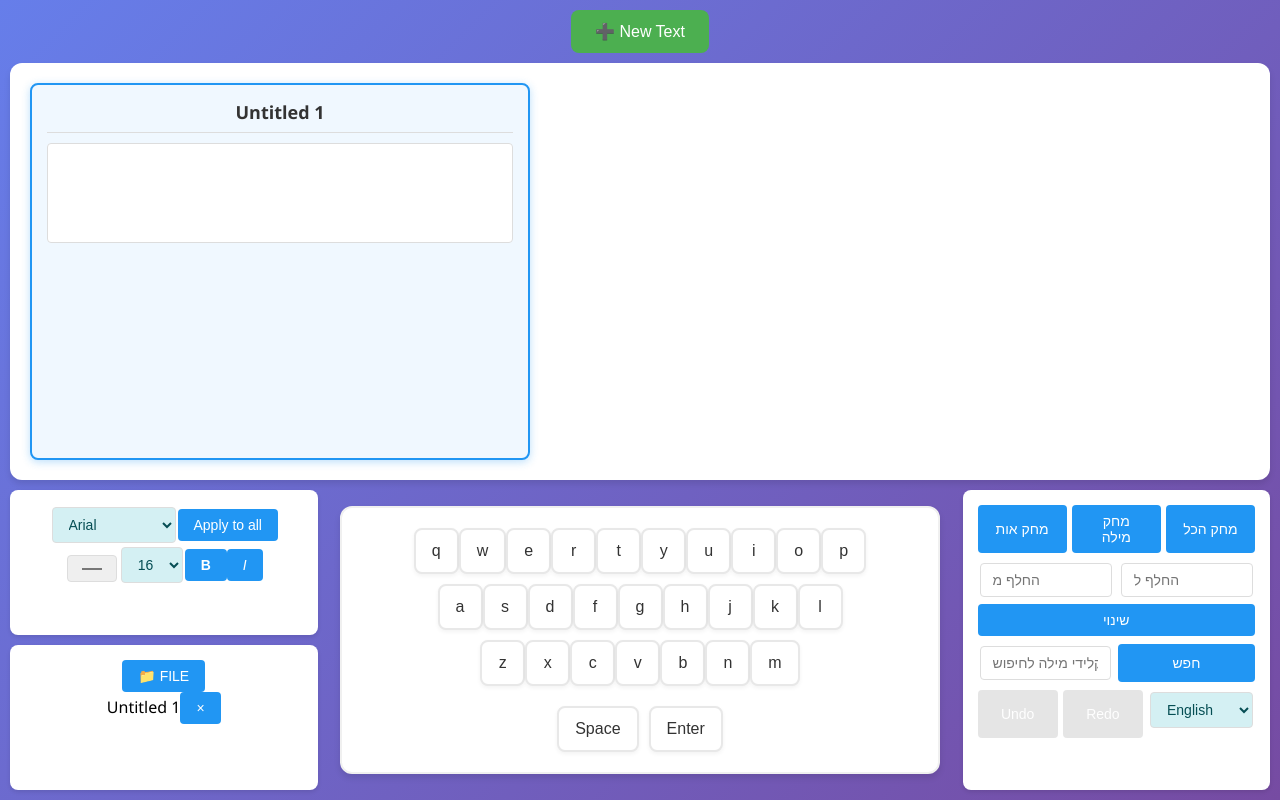
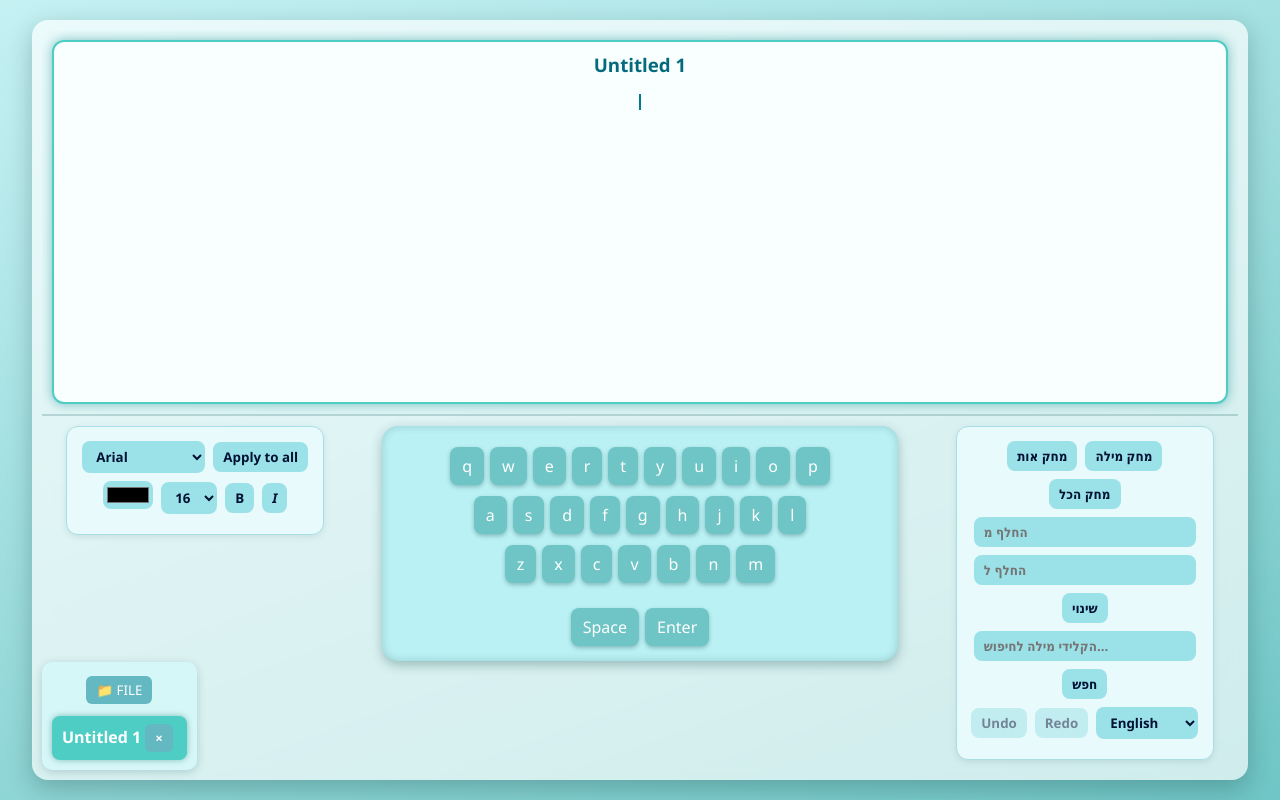
Before and after one commit to NechamaSanders/keyboard_project, a React (Vite) app: page / in a window 1280 px wide. Both pictures are taken after typing "Sample", "name@example.com", "Sample123" into the empty fields and a click on the button "Sign Up". Built offline with nearby package versions, Linux system fonts and the light colour scheme.

Commit message:
temporary

```diff
--- a/src/components/App.css
+++ b/src/components/App.css
@@ -1,305 +1,341 @@
-/* Reset and Base */
+
+/* === GLOBAL RESET === */
 * {
   margin: 0;
   padding: 0;
   box-sizing: border-box;
+  font-family: "Segoe UI", Tahoma, sans-serif;
 }
 
-body {
-  font-family: 'Segoe UI', Tahoma, Geneva, Verdana, sans-serif;
-  background: #f5f7fa;
-  height: 100vh;
-  overflow: hidden;
-}
-
-#root {
-  height: 100vh;
-  width: 100vw;
-}
-
-/* Main App Container */
-.app-container {
-  height: 100vh;
-  width: 100vw;
-  display: grid;
-  grid-template-rows: auto 1fr auto;
-  gap: 10px;
-  padding: 10px;
-  background: linear-gradient(135deg, #667eea 0%, #764ba2 100%);
-}
-
-/* New Text Button */
-.new-text-btn {
-  background: #4CAF50;
-  color: white;
-  border: none;
-  padding: 12px 24px;
-  border-radius: 8px;
-  font-size: 16px;
-  cursor: pointer;
-  transition: background 0.3s;
-  justify-self: center;
-}
-
-.new-text-btn:hover {
-  background: #45a049;
-}
-
-/* Display Section */
-.display-section {
-  background: white;
-  border-radius: 12px;
-  padding: 20px;
-  box-shadow: 0 4px 6px rgba(0, 0, 0, 0.1);
-  overflow-y: auto;
-  display: flex;
-  gap: 15px;
-  flex-wrap: nowrap;
-  justify-content: flex-start;
-  overflow-x: auto;
-  scroll-behavior: smooth;
-}
-
-.text-container {
-  border: 2px solid #e0e0e0;
-  border-radius: 8px;
-  padding: 15px;
-  background: #fafafa;
-  cursor: pointer;
-  transition: all 0.3s;
-  flex: 1;
-  min-width: 300px;
-  max-width: 500px;
-}
-
-.text-container.active {
-  border-color: #2196F3;
-  background: #f0f8ff;
-  box-shadow: 0 2px 8px rgba(33, 150, 243, 0.3);
-}
-
-.text-title {
-  font-size: 18px;
-  color: #333;
-  margin-bottom: 10px;
-  text-align: center;
-  border-bottom: 1px solid #ddd;
-  padding-bottom: 8px;
-}
-
-.text-display {
-  min-height: 100px;
-  max-height: 300px;
-  height: auto;
-  overflow-y: auto;
-  padding: 10px;
-  background: white;
-  border: 1px solid #ddd;
-  border-radius: 4px;
-  font-size: 14px;
-  line-height: 1.5;
-  white-space: pre-wrap;
-}
-
-/* Tools Row */
-.tools-row {
-  display: grid;
-  grid-template-columns: 1fr 2fr 1fr;
-  gap: 15px;
-  height: 300px;
-}
-
-.left-tools, .right-tools {
-  display: flex;
-  flex-direction: column;
-  gap: 10px;
-}
-
-.keyboard-center {
+body, html, #root {
+  height: 100%;
+  background: linear-gradient(160deg, #c5f1f3 0%, #6fc5c5 100%);
+  color: #022;
   display: flex;
   justify-content: center;
   align-items: center;
 }
 
-/* Tool Panels */
-.editing-tools, .fileTools, .design-tools {
-  background: white;
-  border-radius: 8px;
-  padding: 15px;
-  box-shadow: 0 2px 4px rgba(0, 0, 0, 0.1);
-  flex: 1;
+/* === APP CONTAINER === */
+.app-container {
+  width: 95%;
+  height: 95%;
+  display: flex;
+  flex-direction: column;
+  border-radius: 16px;
+  overflow: hidden;
+  background: #ffffffaa;
+  backdrop-filter: blur(8px);
+  box-shadow: 0 8px 24px rgba(0, 40, 40, 0.25);
+  padding: 10px;
 }
 
-.editing-tools h3, .fileTools h3, .design-tools h3 {
-  margin-bottom: 10px;
-  color: #333;
-  font-size: 16px;
+/* === TOP SECTION (TEXT DISPLAY AREA) === */
+.display-section {
+  flex: 1;
+  display: flex;
+  gap: 10px;
+  overflow-x: auto;
+  padding: 10px;
+  transition: all 0.3s ease;
 }
 
-/* Keyboard */
+.text-container {
+  flex: 1;
+  min-width: 200px;
+  background: #f7ffff;
+  border-radius: 12px;
+  padding: 10px;
+  box-shadow: 0 0 0 rgba(0, 0, 0, 0);
+  transition: all 0.3s ease;
+  display: flex;
+  flex-direction: column;
+}
+
+.text-container:hover {
+  transform: translateY(-2px);
+}
+
+.text-container.active {
+  box-shadow: 0 0 12px rgba(48, 155, 155, 0.6);
+  border: 2px solid #4ecdc4;
+  background: #f9ffff;
+}
+
+.text-title {
+  text-align: center;
+  font-weight: bold;
+  color: #036b7b;
+  margin-bottom: 8px;
+}
+
+/* === TEXT DISPLAY === */
+.text-display {
+  flex: 1;
+  white-space: pre-wrap;
+  word-wrap: break-word;
+  overflow-y: auto;
+  padding: 8px;
+  border-radius: 6px;
+  position: relative;
+}
+
+/* === BLINKING CURSOR === */
+.cursor {
+  display: inline-block;
+  width: 2px;
+  height: 1em;
+  background-color: #007c91;
+  animation: blink 1s step-start infinite;
+  vertical-align: text-bottom;
+}
+
+/* Hide cursor for inactive text containers */
+
+.text-container:not(.active) .cursor {
+
+  display: none; /* ✅ only shows cursor in current text */
+
+}
+@keyframes blink {
+  50% {
+    opacity: 0;
+  }
+}
+
+/* === TOOLS ROW === */
+.tools-row {
+  display: flex;
+  justify-content: space-between;
+  align-items: flex-start;
+  gap: 15px;
+  padding: 10px;
+  border-top: 2px solid rgba(0, 80, 80, 0.2);
+}
+
+/* === LEFT + RIGHT TOOL PANELS === */
+.left-tools,
+.right-tools {
+  flex: 1;
+  display: flex;
+  flex-direction: column;
+  align-items: center;
+  gap: 8px;
+}
+
+/* === DESIGN + EDITING TOOLS === */
+.editing-tools {
+  background: #e8fafb;
+  border: 1px solid #a8dfe4;
+  border-radius: 12px;
+  padding: 10px;
+  box-shadow: 0 2px 6px rgba(0, 50, 50, 0.1);
+  width: 90%;
+  text-align: center;
+}
+
+.editing-tools button,
+.editing-tools select,
+.editing-tools input {
+  margin: 4px;
+  padding: 6px 10px;
+  border: none;
+  border-radius: 8px;
+  background: #9be2e8;
+  color: #013;
+  font-weight: 600;
+  cursor: pointer;
+  transition: all 0.2s ease;
+}
+
+.editing-tools button:hover,
+.editing-tools select:hover {
+  background: #78d1d6;
+}
+
+.editing-tools input[type="color"] {
+  padding: 2px;
+  height: 28px;
+  cursor: pointer;
+}
+
+/* === KEYBOARD CENTER === */
+.keyboard-center {
+  flex: 2;
+  display: flex;
+  justify-content: center;
+  align-items: flex-end;
+}
+
 .keyboard {
-  background: #ffffff;
-  border-radius: 12px;
-  padding: 20px;
-  box-shadow: 0 4px 6px rgba(0, 0, 0, 0.1);
-  max-width: 600px;
-  width: 100%;
-  border: 2px solid #f0f0f0;
+  background: #baf1f5;
+  border-radius: 16px;
+  padding: 12px;
+  width: 90%;
+  box-shadow: inset 0 0 8px rgba(0, 60, 60, 0.2), 0 4px 12px rgba(0, 60, 60, 0.3);
 }
 
 .keyboard-scroll {
-  display: flex;
-  flex-wrap: wrap;
-  gap: 5px;
-  justify-content: center;
-  margin-bottom: 15px;
+  max-height: 180px;
+  overflow-y: auto;
+  padding: 6px;
 }
 
 .keyboard-bottom {
   display: flex;
   justify-content: center;
-  gap: 10px;
+  margin-top: 8px;
 }
 
-/* Keys */
+/* === KEY BUTTONS === */
 .key {
-  background: #ffffff;
-  border: 2px solid #e8e8e8;
+  background: #6fc5c5;
+  border: none;
+  margin: 3px;
+  padding: 8px 12px;
   border-radius: 8px;
-  padding: 12px 16px;
+  color: #fff;
   font-size: 16px;
+  font-weight: 500;
   cursor: pointer;
-  transition: all 0.2s;
-  min-width: 45px;
-  text-align: center;
-  color: #333;
-  font-weight: 500;
-  box-shadow: 0 2px 4px rgba(0, 0, 0, 0.05);
+  box-shadow: 0 2px 4px rgba(0, 60, 60, 0.3);
+  transition: all 0.15s ease;
 }
 
 .key:hover {
-  background: #f8f9fa;
-  border-color: #d0d0d0;
-  transform: translateY(-2px);
-  box-shadow: 0 4px 8px rgba(0, 0, 0, 0.1);
+  background: #4eb1b1;
+  transform: translateY(-1px);
 }
 
 .key:active {
-  background: #f0f0f0;
-  transform: translateY(0);
-  box-shadow: 0 1px 2px rgba(0, 0, 0, 0.1);
+  background: #3b9a9a;
+  transform: translateY(1px);
 }
 
-/* Buttons */
-button {
-  background: #2196F3;
+/* === FILE TOOLS === */
+.fileTools {
+  position: absolute;
+  bottom: 10px;
+  left: 10px;
+  background: #d6f7f7;
+  padding: 10px;
+  border-radius: 10px;
+  box-shadow: 0 2px 10px rgba(0, 60, 60, 0.2);
+}
+
+.fileTools button {
+  background: #63b8c1;
   color: white;
   border: none;
-  padding: 8px 16px;
-  border-radius: 4px;
+  border-radius: 6px;
+  padding: 5px 10px;
+  margin: 4px;
   cursor: pointer;
-  font-size: 14px;
-  transition: background 0.3s;
+  transition: all 0.2s;
 }
 
-button:hover {
-  background: #1976D2;
+.fileTools button:hover {
+  background: #4ca6af;
 }
 
-button:disabled {
-  background: #ccc;
-  cursor: not-allowed;
-}
-
-/* Inputs and Selects */
-input, select {
-  padding: 8px 12px;
-  border: 1px solid #ddd;
-  border-radius: 4px;
-  font-size: 14px;
-  margin: 2px;
-}
-
-input:focus, select:focus {
-  outline: none;
-  border-color: #2196F3;
-}
-
-/* Keyboard Rows */
-.keyboard-row {
-  display: flex;
-  gap: 5px;
-  margin-bottom: 8px;
-  flex-wrap: wrap;
-}
-
-.keyboard-row button {
-  flex: 1;
-  min-width: 80px;
-}
-
-.keyboard-row input {
-  flex: 1;
-  min-width: 100px;
-}
-
-/* File Menu */
+/* File dropdown menu */
 .file-menu {
-  background: white;
-  border: 1px solid #ddd;
-  border-radius: 4px;
-  padding: 10px;
-  margin-top: 5px;
-  box-shadow: 0 2px 4px rgba(0, 0, 0, 0.1);
+  background: #e4fafa;
+  border: 1px solid #b5e4e4;
+  border-radius: 8px;
+  padding: 8px;
+  margin-top: 4px;
 }
 
 .file-list {
-  max-height: 150px;
+  max-height: 100px;
   overflow-y: auto;
-  margin: 5px 0;
+  margin-top: 6px;
 }
 
 .file-list button {
+  display: block;
   width: 100%;
   margin: 2px 0;
+  background: #bdf2f2;
+  color: #023;
   text-align: left;
 }
 
-/* Scrollbars */
-::-webkit-scrollbar {
-  width: 8px;
-  height: 8px;
+/* === TABS === */
+.tabs {
+  margin-top: 8px;
+  display: flex;
+  flex-wrap: wrap;
+  gap: 6px;
 }
 
-::-webkit-scrollbar-track {
-  background: #f1f1f1;
-  border-radius: 4px;
+.tab {
+  background: #a5e1e6;
+  border-radius: 8px;
+  padding: 4px 10px;
+  cursor: pointer;
+  font-weight: 600;
+  transition: all 0.2s ease;
 }
 
-::-webkit-scrollbar-thumb {
-  background: #c1c1c1;
-  border-radius: 4px;
+.tab.active {
+  background: #4ecdc4;
+  color: white;
+  box-shadow: 0 0 6px rgba(0, 100, 100, 0.4);
 }
 
-::-webkit-scrollbar-thumb:hover {
-  background: #a8a8a8;
+.close-tab {
+  background: transparent;
+  border: none;
+  color: #033;
+  margin-left: 6px;
+  cursor: pointer;
+  font-weight: bold;
 }
 
-/* Responsive */
-@media (max-width: 768px) {
-  .tools-row {
-    grid-template-columns: 1fr;
-    grid-template-rows: auto auto auto;
-    height: auto;
-  }
+.close-tab:hover {
+  color: red;
+}
 
-  .display-section {
-    flex-direction: column;
-    align-items: center;
-  }
+/* === REGISTER PAGE === */
+.register-container {
+  display: flex;
+  justify-content: center;
+  align-items: center;
+  height: 100%;
+}
 
-  .text-container {
-    min-width: 250px;
-    max-width: 100%;
-  }
+.register-form {
+  background: #ecffff;
+  border: 1px solid #a5e4e4;
+  border-radius: 12px;
+  padding: 20px;
+  box-shadow: 0 6px 14px rgba(0, 60, 60, 0.2);
+  display: flex;
+  flex-direction: column;
+  width: 280px;
 }
+
+.register-form input {
+  margin: 6px 0;
+  padding: 8px;
+  border-radius: 8px;
+  border: 1px solid #b4e2e2;
+  font-size: 15px;
+}
+
+.register-form button {
+  margin-top: 8px;
+  padding: 8px;
+  background: #4ecdc4;
+  color: white;
+  border: none;
+  border-radius: 8px;
+  cursor: pointer;
+  transition: 0.2s;
+}
+
+.register-form button:hover {
+  background: #3dbab2;
+}
--- a/src/components/App.jsx
+++ b/src/components/App.jsx
@@ -64,22 +64,6 @@ export default function App() {
       {!currentUser ? (
         <Register setCurrentUser={setCurrentUser} />
       ) : (<>
-        <button
-          className="new-text-btn"
-          onClick={() => {
-            const newTexts = [
-              { name: `Untitled ${openTexts.length + 1}`, content: [], history: [[]], historyIndex: 0 },
-              ...openTexts,
-            ];
-            setOpenTexts(newTexts);
-            setActiveIndex(0);
-            setText([]);
-            setHistory([[]]);
-            setHistoryIndex(0);
-          }}
-        >
-          ➕ New Text
-        </button>
         <div className="display-section">
           {openTexts.map((t, i) => (
             <div
```
Also changed, not shown: src/components/Keyboard.jsx (+0 -11 lines).
